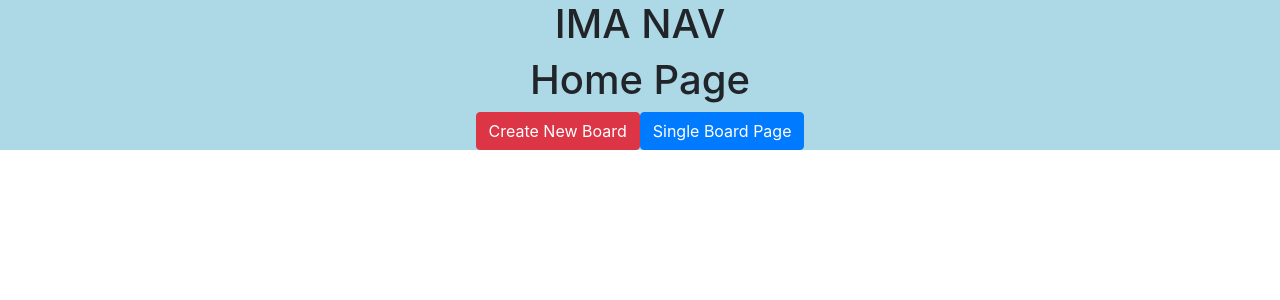
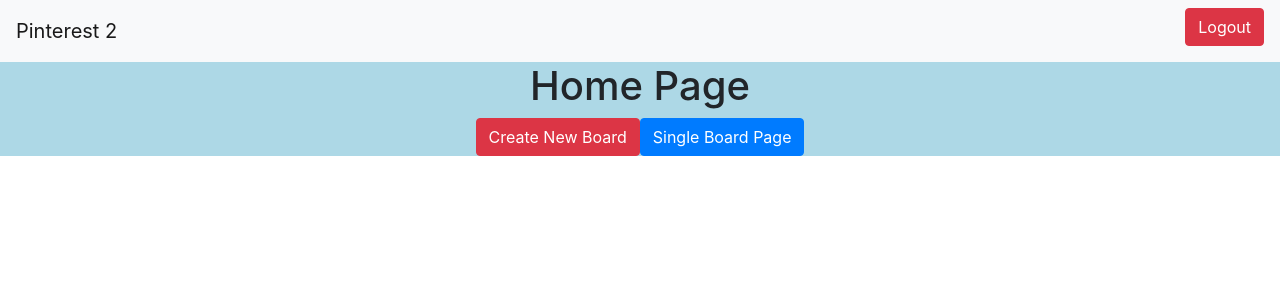
Before and after one commit to CharityBunyon/pinterest-routing, a React (Create React App) app: page / in a window 1280 px wide. Shown: the top 300 px of the page. Built offline with nearby package versions, Linux system fonts and the light colour scheme; no server answers; sample sign-in values are in the browser's storage; a web font is replaced by a local one.

Commit message:
added navbar

```diff
--- a/src/components/shared/Navbar/Navbar.js
+++ b/src/components/shared/Navbar/Navbar.js
@@ -1,10 +1,34 @@
 import React from 'react';
+import PropTypes from 'prop-types';
+import firebase from 'firebase/app';
+import 'firebase/auth';
 
 class Navbar extends React.Component {
+  static propTypes ={
+    authed: PropTypes.bool,
+  }
+
+  logMeOut = (e) => {
+    e.preventDefault();
+    firebase.auth().signOut();
+  }
+
   render() {
+    const { authed } = this.props;
     return (
-      <div className="Navbar">
-        <h1>IMA NAV</h1>
+      <div className="MyNavbar">
+        <nav class="navbar navbar-expand-lg navbar-light bg-light">
+          <a class="navbar-brand" href="#">Pinterest 2</a>
+          <button class="navbar-toggler" type="button" data-toggle="collapse" data-target="#navbarSupportedContent" aria-controls="navbarSupportedContent" aria-expanded="false" aria-label="Toggle navigation">
+            <span class="navbar-toggler-icon"></span>
+          </button>
+          <div class="collapse navbar-collapse" id="navbarSupportedContent">
+            <ul className="navbar-nav mr-auto mt-2 mt-lg-0"></ul>
+            <div class="my-2 mt-lg-0">
+              {authed && (<button className="nav-linsk btn btn-danger" onClick={this.logMeOut}>Logout</button>)}
+            </div>
+          </div>
+        </nav>
       </div>
     );
   }
```
